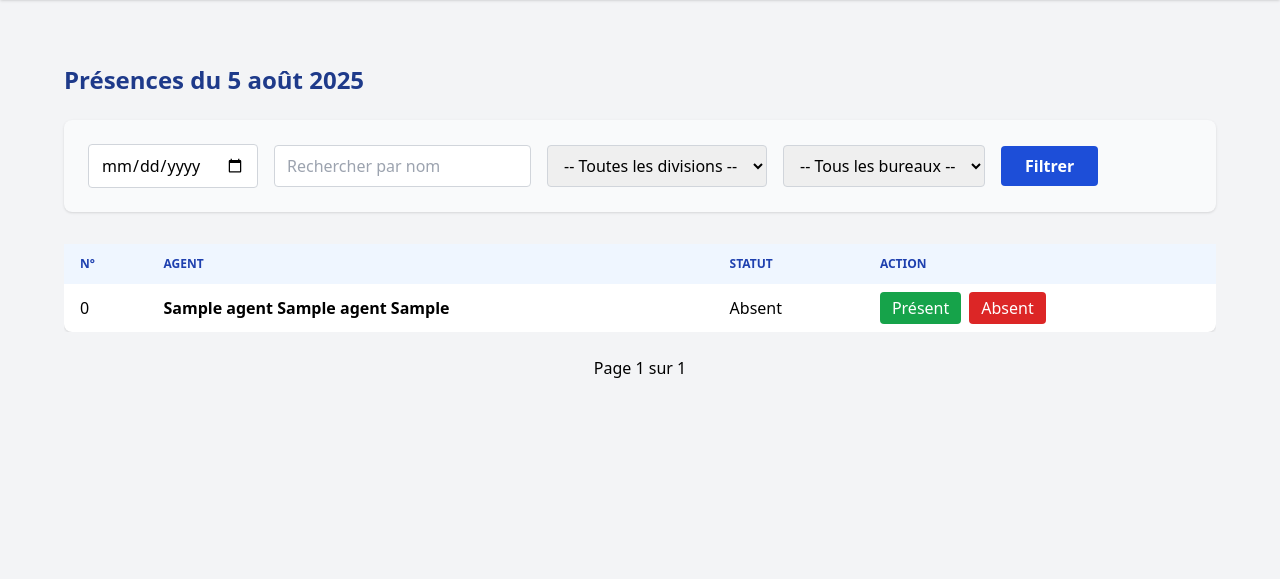
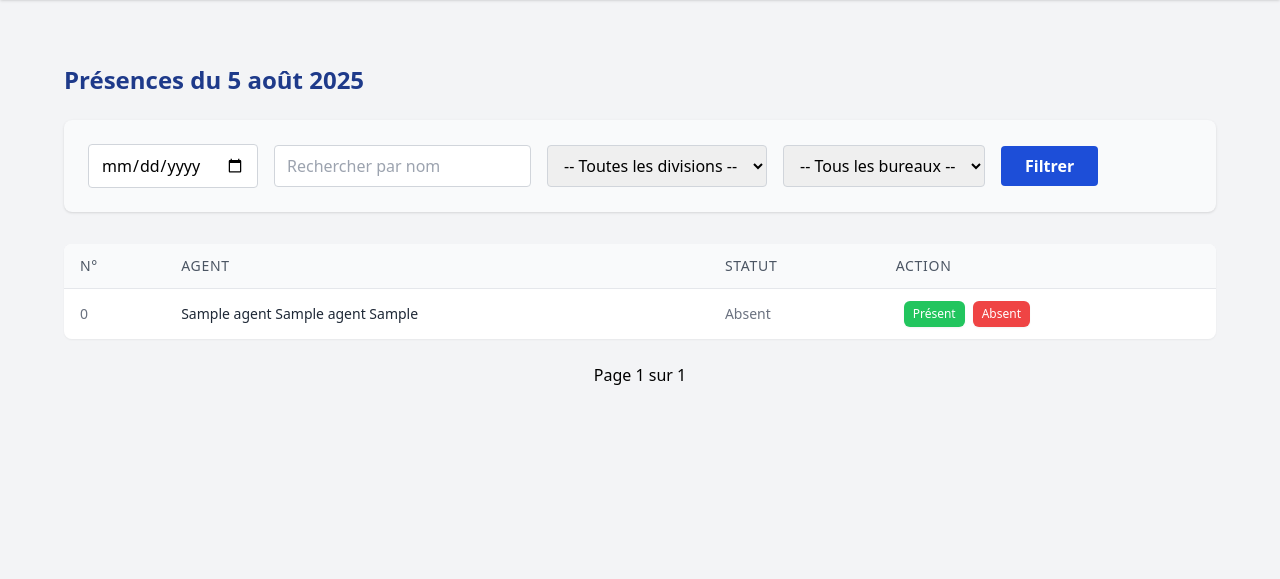
Before and after one commit to guyProgrammeur/gestion_presences, a Django app: page /presence/presences/ in a window 1280 px wide. Shown: the part 60-639 px from the top of the page. Run offline with Django 5.2, Linux system fonts and the light colour scheme; a user stored in the database is signed in; tables that the repository leaves empty hold one stand-in row (values such as "Sample post"); some libraries are stand-ins or nearby versions.

Commit message:
modified:   .gitignore 	new file:   presence/management/commands/init_roles.py 	modified:   presence/models.py 	new file:   presence/templatetags/__init__.py 	new file:   presence/templatetags/user_groups.py 	modified:   presence/views.py 	modified:   templates/presence/base.html 	modified:   templates/presence/details_agents.html 	modified:   templates/presence/gestion_presences.html 	modified:   templates/presence/liste_agents.html

```diff
--- a/presence/models.py
+++ b/presence/models.py
@@ -2,6 +2,7 @@
 from django.db import models
 from django.db.models import Q, Count
 from django.conf import settings
+from django.contrib.auth.models import User
 
 class Institution(models.Model):
     nom = models.CharField(max_length=200)
@@ -70,6 +71,7 @@
     prenom = models.CharField(max_length=100)
     grade = models.CharField(max_length=100)
     sexe = models.CharField(max_length=1, choices=SEXE_CHOIX)
+    user = models.OneToOneField(User, null=True, blank=True, on_delete=models.SET_NULL, related_name='agent_profile')
 
     bureau = models.ForeignKey(Bureau, null=True, blank=True, on_delete=models.PROTECT, related_name='agents')
     division = models.ForeignKey(Division, null=True, blank=True, on_delete=models.PROTECT, related_name='agents_sans_bureau')
@@ -125,6 +127,7 @@
         verbose_name_plural = "AGENTS"
 
 class Presence(models.Model):
+
     TYPE_TRAVAIL_CHOIX = [
         ('P', 'Présentiel'),
         ('D', 'Demi-journée'),
@@ -149,11 +152,17 @@
     enregistre_par = models.ForeignKey(settings.AUTH_USER_MODEL, on_delete=models.SET_NULL, null=True, blank=True)
 
     class Meta:
+        permissions = [
+            ("can_manage_presence", "Peut gérer les présences"),
+            ("can_export_rapport", "Peut exporter les rapports"),
+            ("can_view_own_presence", "Peut voir ses propres présences"),
+        ]
         unique_together = ('agent', 'date')
         indexes = [
             models.Index(fields=['date']),
             models.Index(fields=['agent', 'date']),
         ]
+
 
     def __str__(self):
         return f"{self.agent.nom_complet} - {self.date}"
--- /dev/null
+++ b/presence/templatetags/user_groups.py
@@ -0,0 +1,7 @@
+from django import template
+
+register = template.Library()
+
+@register.filter(name='has_group')
+def has_group(user, group_name):
+    return user.groups.filter(name=group_name).exists()
--- a/presence/views.py
+++ b/presence/views.py
@@ -1,7 +1,8 @@
 from pyexpat.errors import messages
 from django.shortcuts import render, redirect
 from django.contrib.auth.decorators import login_required
-from django.http import JsonResponse, HttpResponse
+from django.http import JsonResponse, HttpResponse,HttpResponseForbidden
+
 from django.utils import timezone
 from django.db.models import Q
 from django.core.paginator import Paginator
@@ -649,6 +650,11 @@
 def details_agent(request, agent_id):
     agent = get_object_or_404(Agent.objects.select_related('bureau__division'), pk=agent_id)
 
+    # Si l'utilisateur est un employé, il ne peut voir que son propre profil
+    if request.user.groups.filter(name='Employé').exists():
+        if agent.user != request.user:
+            return HttpResponseForbidden("Accès refusé")
+
     date_query = request.GET.get('date', '')
     presences_qs = Presence.objects.filter(agent=agent).order_by('-date')
 
--- a/templates/presence/base.html
+++ b/templates/presence/base.html
@@ -1,4 +1,6 @@
 {% load static %}
+{% load user_groups %}
+
 <!DOCTYPE html>
 <html lang="fr">
 <head>
@@ -29,11 +31,23 @@
                     </button>
 
                     <div class="absolute right-0 mt-2 w-48 bg-white text-blue-900 rounded-md shadow-lg py-1 z-50 hidden group-hover:block">
+                        {% if request.user|has_group:"Administrateur" or request.user|has_group:"Agent RH" %}
+                            <a href="{% url 'presence:gestion_presences' %}" class="block px-4 py-2 hover:bg-blue-100"> Gérer les présences</a>
+                            <a href="{% url 'presence:generer_rapport' %}" class="block px-4 py-2 hover:bg-blue-100">Générer rapport</a>
+                        {% endif %}
+
+                        {% if request.user|has_group:"Administrateur" %}
+                            <a href="{% url 'presence:liste_agents' %}" class="block px-4 py-2 hover:bg-blue-100"> Liste des agents</a>
+                            <a href="{% url 'admin:index' %}" class="block px-4 py-2 hover:bg-blue-100"> Administration</a>
+                        {% endif %}
+                    </div>
+
+                    <!-- <div class="absolute right-0 mt-2 w-48 bg-white text-blue-900 rounded-md shadow-lg py-1 z-50 hidden group-hover:block">
                         <a href="{% url 'presence:gestion_presences' %}" class="block px-4 py-2 hover:bg-blue-100"> Gérer les présences</a>
                         <a href="{% url 'presence:generer_rapport' %}" class="block px-4 py-2 hover:bg-blue-100">Générer rapport</a>
                         <a href="{% url 'presence:liste_agents' %}" class="block px-4 py-2 hover:bg-blue-100"> Liste des agents</a>
                         <a href="{% url 'admin:index' %}" class="block px-4 py-2 hover:bg-blue-100"> Administration</a>
-                    </div>
+                    </div> -->
                 </div>
 
                 <a href="{% url 'accounts:logout' %}" class="hover:underline">Déconnexion</a>
@@ -58,11 +72,17 @@
                         <path stroke-linecap="round" stroke-linejoin="round" stroke-width="2" d="M19 9l-7 7-7-7"/>
                     </svg>
                 </button>
+
                 <div class="hidden bg-blue-700 mt-1 rounded" id="mobile-dropdown">
-                    <a href="{% url 'presence:gestion_presences' %}" class="block py-2 px-4 hover:bg-blue-600"> Gérer les présences</a>
-                    <a href="{% url 'presence:generer_rapport' %}" class="block py-2 px-4 hover:bg-blue-600">Générer rapport</a>
-                    <a href="{% url 'presence:liste_agents' %}" class="block py-2 px-4 hover:bg-blue-600"> Liste des agents</a>
-                    <a href="{% url 'admin:index' %}" class="block py-2 px-4 hover:bg-blue-600">Administration</a>
+                    {% if request.user|has_group:"Administrateur" or request.user|has_group:"Agent RH" %}
+                        <a href="{% url 'presence:gestion_presences' %}" class="block py-2 px-4 hover:bg-blue-600"> Gérer les présences</a>
+                        <a href="{% url 'presence:generer_rapport' %}" class="block py-2 px-4 hover:bg-blue-600">Générer rapport</a>
+                    {% endif %}
+
+                    {% if request.user|has_group:"Administrateur" %}
+                        <a href="{% url 'presence:liste_agents' %}" class="block py-2 px-4 hover:bg-blue-600"> Liste des agents</a>
+                        <a href="{% url 'admin:index' %}" class="block py-2 px-4 hover:bg-blue-600">Administration</a>
+                    {% endif %}
                 </div>
             </div>
             <a href="{% url 'accounts:logout' %}" class="block py-2 hover:bg-blue-700 px-2 rounded">Déconnexion</a>
--- a/templates/presence/details_agents.html
+++ b/templates/presence/details_agents.html
@@ -28,11 +28,11 @@
             <p><span class="font-semibold">Grade :</span> {{ agent.grade }}</p>
             <p><span class="font-semibold">Sexe :</span>
             {% if agent.sexe == 'M' %}
-                <span class="inline-block bg-blue-500 text-white px-2 py-1 rounded-full">Masculin</span>
+                <span class="inline-block bg-blue-600 text-white px-2 py-1 rounded-full">Masculin</span>
             {% else %}
-                <span class="inline-block bg-pink-500 text-white px-2 py-1 rounded-full">Féminin</span>
+                <span class="inline-block bg-gray-600 text-white px-2 py-1 rounded-full">Féminin</span>
             {% endif %}
-            </p>
+            </p>²
         </div>
         </div>
 
--- a/templates/presence/gestion_presences.html
+++ b/templates/presence/gestion_presences.html
@@ -34,39 +34,48 @@
     </form>
 
     <!-- Tableau des présences -->
-    <div class="overflow-x-auto">
-        <table class="min-w-full bg-white rounded-lg shadow">
-            <thead>
-                <tr class="bg-blue-50">
-                    <th class="py-3 px-4 text-left text-xs font-semibold text-blue-800 uppercase">N°</th>
-                    <th class="py-3 px-4 text-left text-xs font-semibold text-blue-800 uppercase">Agent</th>
-                    <th class="py-3 px-4 text-left text-xs font-semibold text-blue-800 uppercase">Statut</th>
-                    <th class="py-3 px-4 text-left text-xs font-semibold text-blue-800 uppercase">Action</th>
+    <div class="overflow-x-auto rounded-lg shadow-sm">
+    <table class="min-w-full bg-white text-sm">
+        <thead class="bg-gray-50 border-b border-gray-200 text-gray-600 uppercase tracking-wider">
+            <tr>
+                <th scope="col" class="py-3 px-4 text-left font-medium">N°</th>
+                <th scope="col" class="py-3 px-4 text-left font-medium">Agent</th>
+                <th scope="col" class="py-3 px-4 text-left font-medium">Statut</th>
+                <th scope="col" class="py-3 px-4 text-left font-medium">Action</th>
             </tr>
         </thead>
         <tbody>
             {% for agent in page_obj %}
             {% with p=presences_map|get_item:agent.id %}
-                    <tr class="hover:bg-blue-50 transition">
-                        <td class="py-2 px-4">{{ forloop.counter0|add:page_obj.start_index|add:"-1" }}</td>
-                        <td class="py-2 px-4 font-semibold">{{ agent.nom_complet }}</td>
-                        <td class="py-2 px-4">
+            <tr class="hover:bg-gray-50 transition-colors duration-200 ease-in-out border-b border-gray-100 last:border-b-0">
+                <td class="py-3 px-4 text-gray-500">{{ forloop.counter0|add:page_obj.start_index|add:"-1" }}</td>
+                <td class="py-3 px-4 font-medium text-gray-800">{{ agent.nom_complet }}</td>
+                <td class="py-3 px-4">
                     {% if not p %}
-                                <span class="inline-block bg-red-500 text-white px-3 py-1 rounded-full">Absent</span>
+                    <span class="inline-flex items-center gap-1.5 rounded-full bg-red-100 px-2.5 py-1 text-xs font-semibold text-red-700">
+                        <svg class="h-2 w-2 fill-current" viewBox="0 0 8 8"><circle cx="4" cy="4" r="3" /></svg>
+                        Absent
+                    </span>
                     {% elif p.statut == 'P' %}
-                                <span class="inline-block bg-green-500 text-white px-3 py-1 rounded-full">Présent</span>
+                    <span class="inline-flex items-center gap-1.5 rounded-full bg-green-100 px-2.5 py-1 text-xs font-semibold text-green-700">
+                        <svg class="h-2 w-2 fill-current" viewBox="0 0 8 8"><circle cx="4" cy="4" r="3" /></svg>
+                        Présent
+                    </span>
                     {% elif p.statut == 'L' %}
-                                <span class="inline-block bg-yellow-500 text-white px-3 py-1 rounded-full">Retard</span>
+                    <span class="inline-flex items-center gap-1.5 rounded-full bg-yellow-100 px-2.5 py-1 text-xs font-semibold text-yellow-700">
+                        <svg class="h-2 w-2 fill-current" viewBox="0 0 8 8"><circle cx="4" cy="4" r="3" /></svg>
+                        Retard
+                    </span>
                     {% else %}
-                                {{ p|call_attr:"get_statut_display" }}
+                    <span class="text-gray-500">{{ p|call_attr:"get_statut_display" }}</span>
                     {% endif %}
                 </td>
-                        <td class="py-2 px-4">
-                            <form method="post" class="flex gap-2">
+                <td class="py-3 px-4">
+                    <form method="post" class="flex items-center space-x-2">
                         {% csrf_token %}
                         <input type="hidden" name="agent_id" value="{{ agent.id }}">
-                                <button name="statut" value="P" class="bg-green-600 hover:bg-green-800 text-white px-3 py-1 rounded transition">Présent</button>
-                                <button name="statut" value="A" class="bg-red-600 hover:bg-red-800 text-white px-3 py-1 rounded transition">Absent</button>
+                        <button name="statut" value="P" class="inline-flex items-center rounded-md border border-transparent bg-green-500 px-2 py-1 text-xs font-medium text-white shadow-sm transition-colors duration-200 hover:bg-green-600 focus:outline-none focus:ring-2 focus:ring-green-500 focus:ring-offset-2">Présent</button>
+                        <button name="statut" value="A" class="inline-flex items-center rounded-md border border-transparent bg-red-500 px-2 py-1 text-xs font-medium text-white shadow-sm transition-colors duration-200 hover:bg-red-600 focus:outline-none focus:ring-2 focus:ring-red-500 focus:ring-offset-2">Absent</button>
                     </form>
                 </td>
             </tr>
```
Also changed, not shown: presence/management/commands/init_roles.py (added, +98 -0 lines), templates/presence/liste_agents.html (+31 -25 lines), presence/migrations/0007_jourferie_jourouvrable.py (added), presence/migrations/0008_agent_user.py (added), presence/templatetags/__init__.py (added), 1 other file. Lines whose indentation alone changed are shown as unchanged.
